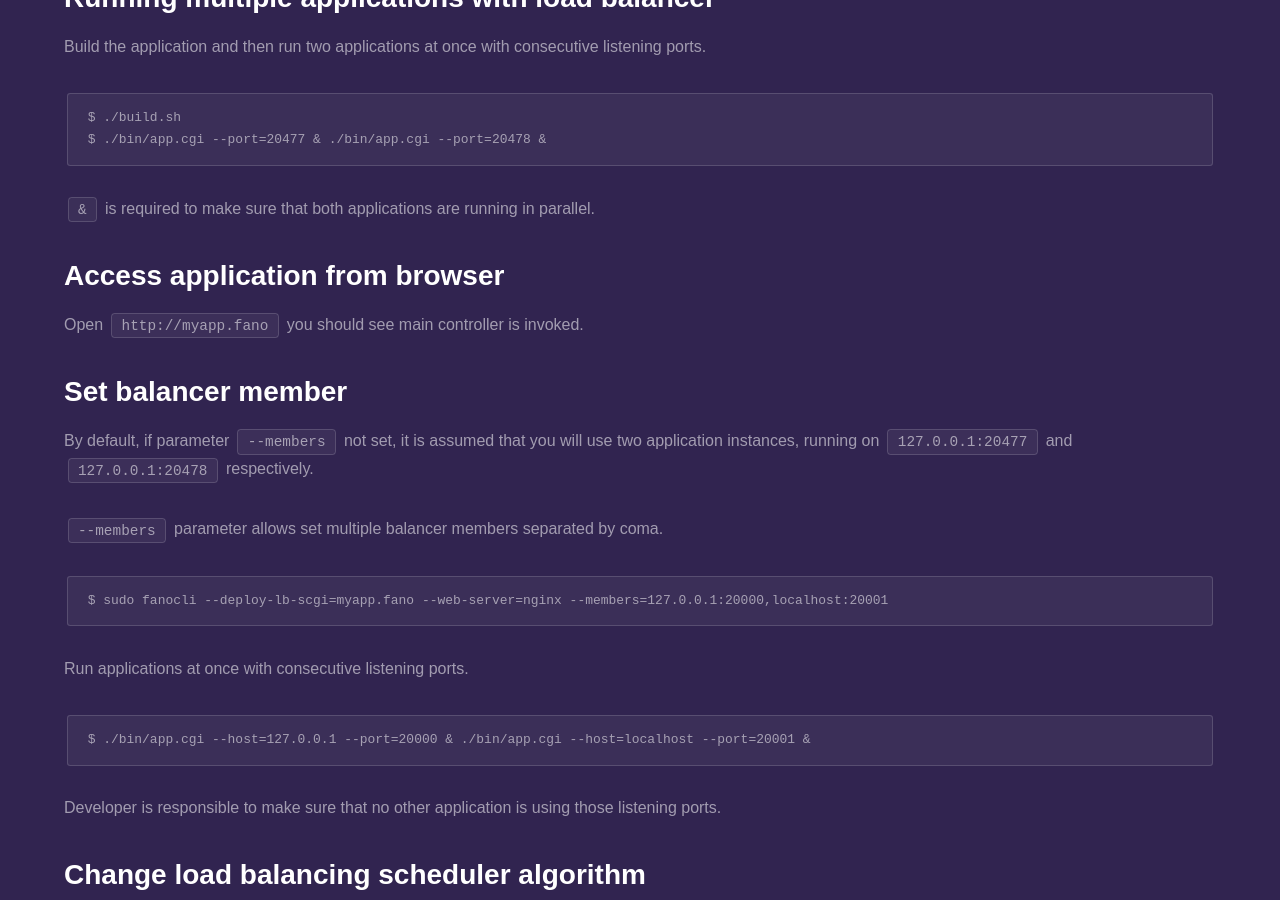
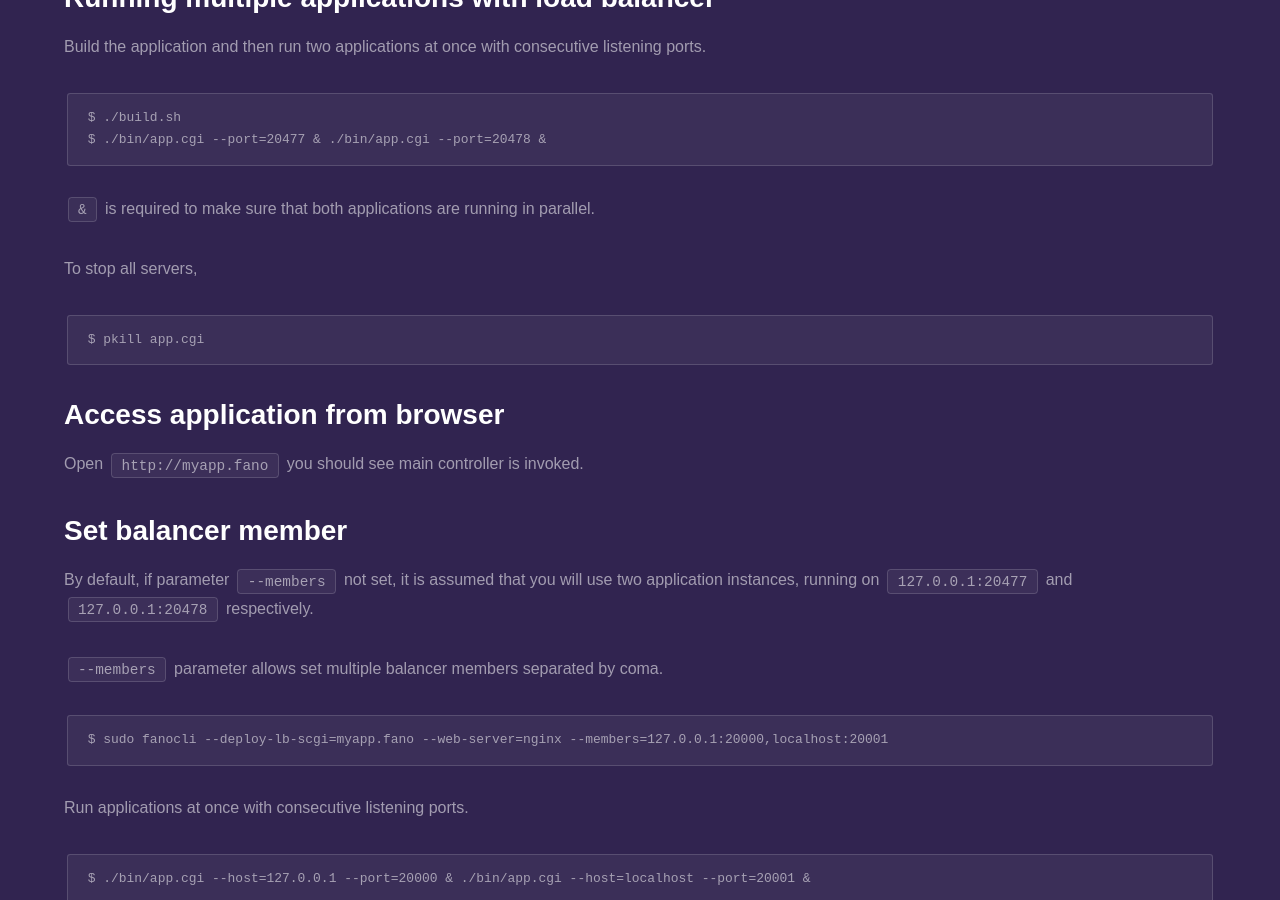
Before and after one commit to fanoframework/fanoframework.github.io, a Jekyll site: the page built from deployment/load-balancer-setup/nginx/index.md, in a window 1280 px wide and 900 px high, scrolled down 2215 px. Built offline with Jekyll 4.4.1, drawn with Linux system fonts in a browser that asks for light colours; our own code applies the rules of GitHub Pages for plain Markdown files.

Commit message:
add information about shutting down all application instances

````diff
--- a/deployment/load-balancer-setup/nginx/index.md
+++ b/deployment/load-balancer-setup/nginx/index.md
@@ -89,6 +89,11 @@ $ ./bin/app.cgi --port=20477 & ./bin/app.cgi --port=20478 &
 
 `&` is required to make sure that both applications are running in parallel.
 
+To stop all servers,
+
+```
+$ pkill app.cgi
+```
 ## Access application from browser
 
 Open `http://myapp.fano` you should see main controller is invoked.
````
Also changed, not shown: deployment/load-balancer-setup/apache/index.md (+6 -0 lines).
